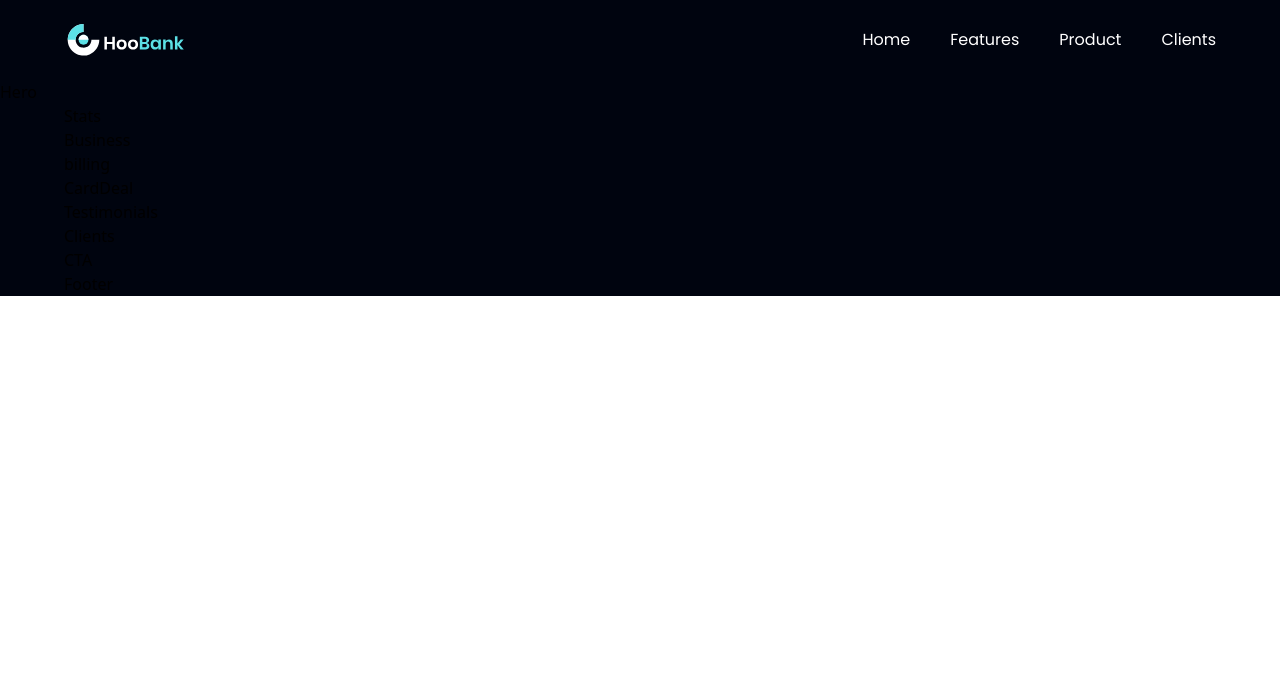
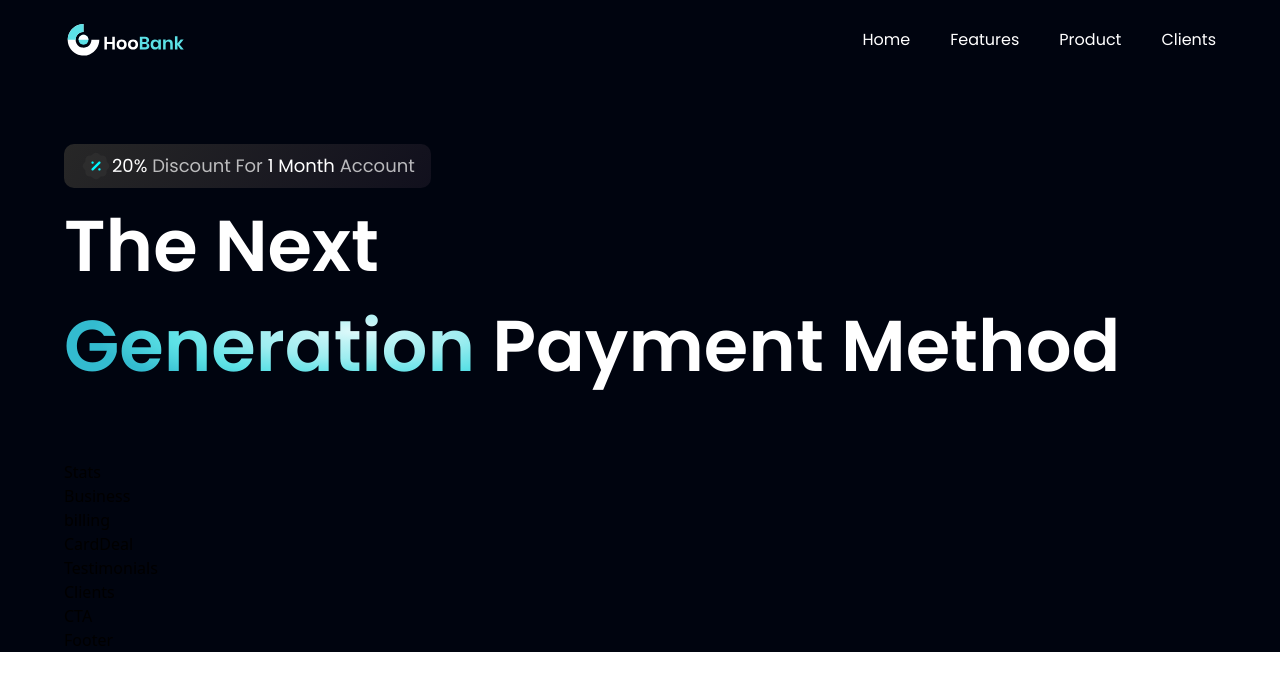
Before and after one commit to jmkenny94/bank_modern_app, a React (Vite) app in the folder bank_modern_app/: page / in a window 1280 px wide. Shown: the top 690 px of the page. Built offline with nearby package versions, Linux system fonts and the light colour scheme.

Commit message:
Finished Navbar - Beginning Hero

```diff
--- a/bank_modern_app/src/components/Hero.jsx
+++ b/bank_modern_app/src/components/Hero.jsx
@@ -1,9 +1,25 @@
-import React from 'react'
+import styles from '../style';
+import {discount, robot} from '../assets'
 
-const Hero = () => {
-  return (
-    <div>Hero</div>
+const Hero = () => (
+    <section id='home' className={`flex md: flex-row flex-col ${styles.paddingY}`}>
+      <div className = {`flex-1 ${styles.flexStart} flex-col xl:px-0 sm:px-16 px-6`}>
+        <div className="flex  items-center py-[6px] px-4 bg-discount-gradient rounded-[10px] mb-2">
+          <img src={discount} alt="discount" className='w-[32px] h-[32px]' />
+         <p className={`${styles.paragraph}`}>
+          <span className='text-white'>20%</span> Discount For {" "}
+          <span className='text-white'>1 Month</span> {" "}
+          Account
+          </p>
+        </div>
+
+        <div className="flex flex-row justify-between items-center w-full">
+          <h1 className='flex-1 font-poppins font-semibold ss:text-[72px] text-[52px] text-white ss:leading-[100px] leading-[75px]'>The Next <br classname ="sm:block hidden"/> {" "}
+          <span className="text-gradient">Generation</span> {" "}Payment Method</h1>
+        </div>
+      </div>
+    </section>
   )
-}
+
 
 export default Hero
```
